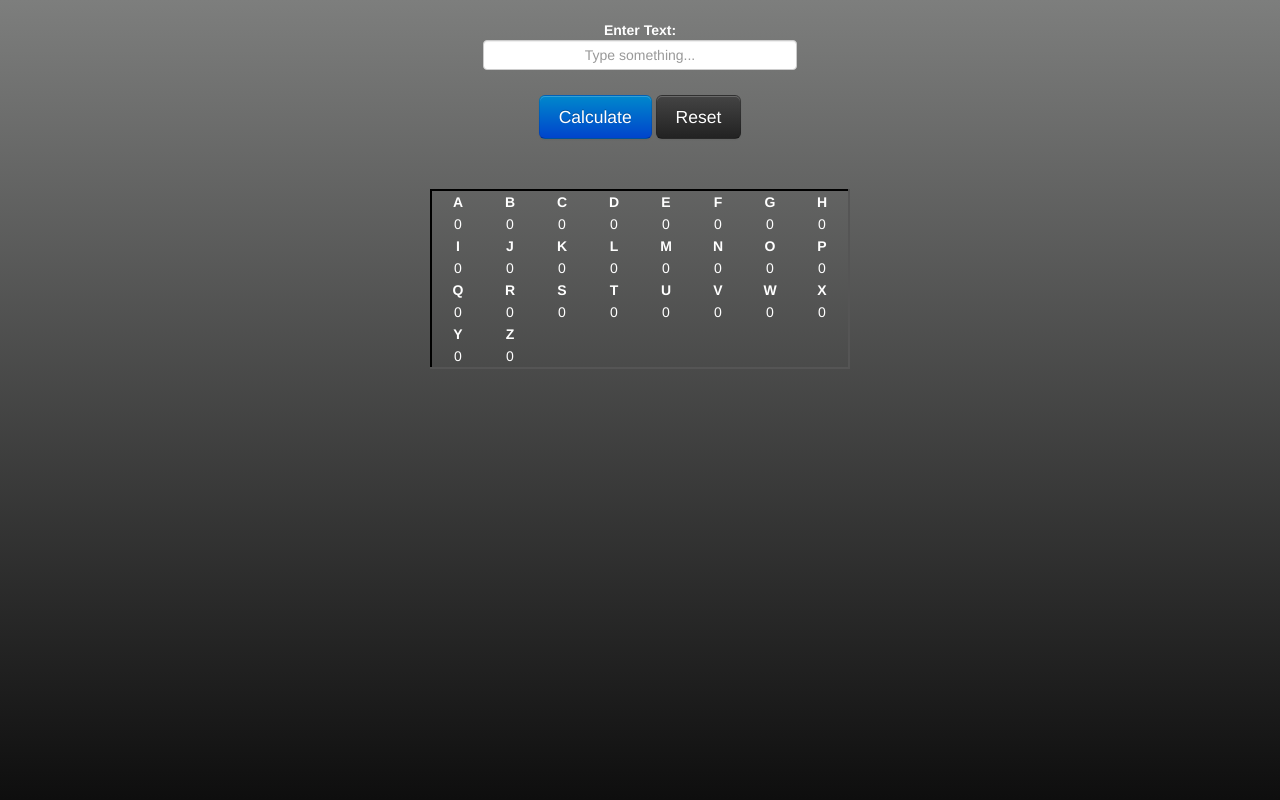
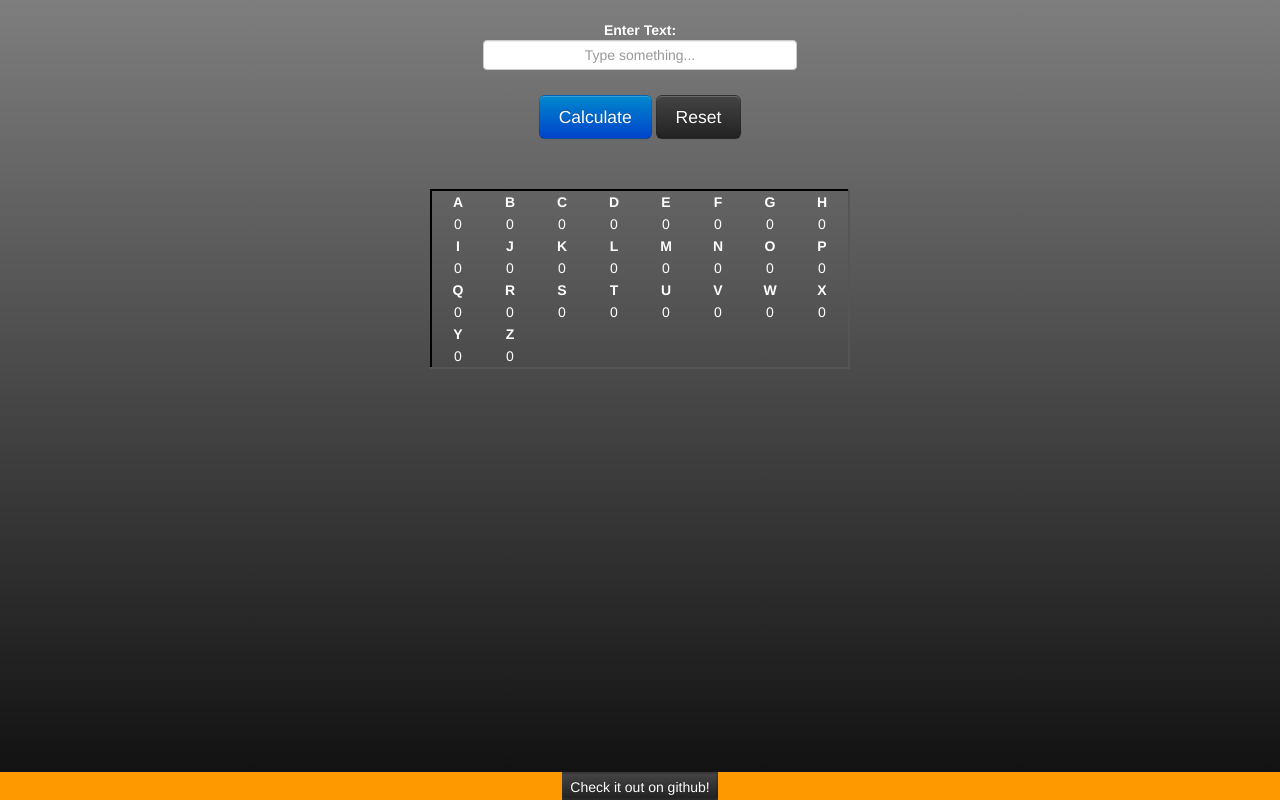
Before and after one commit to jbass86/LetterCounter, a plain HTML site: page index.html in a window 1280 px wide. Drawn offline with Linux system fonts and the light colour scheme.

Commit message:
added a footer with github link

```diff
--- a/css/app.css
+++ b/css/app.css
@@ -1,7 +1,29 @@
 @CHARSET "ISO-8859-1";
 
-html{
-	height: 100%;
+html, body {
+  height: 100%;
+}
+.page-wrap {
+  min-height: 100%;
+  /* equal to footer height */
+  margin-bottom: -28px;
+}
+
+.page-wrap:after {
+  content: "";
+  display: block;
+}
+.site-footer, .page-wrap:after {
+  /* .push must be the same height as footer */
+  height: 28px;
+}
+.site-footer {
+  background: #FF9900;
+  text-align: center;
+}
+
+.site-footer button{
+	padding-top: 3px;
 }
 
 body{
--- a/index.html
+++ b/index.html
@@ -13,6 +13,8 @@
 	</head>
 
 	<body>
+
+		<div class="page-wrap">
 			<div class="container">
 				<div class="textDiv">
 					<div class="inputText"><strong>Enter Text:</strong> </div>
@@ -96,5 +98,13 @@
 					</table>
 				</div>
 			</div>
+		</div>
+
+		<footer class="site-footer">
+			<a href="https://github.com/jbass86/LetterCounter">
+				<button class="btn-inverse">Check it out on github!</button>
+			</a>
+		</footer>
+
 	</body>
 </html>
```
Lines whose indentation alone changed are shown as unchanged.
